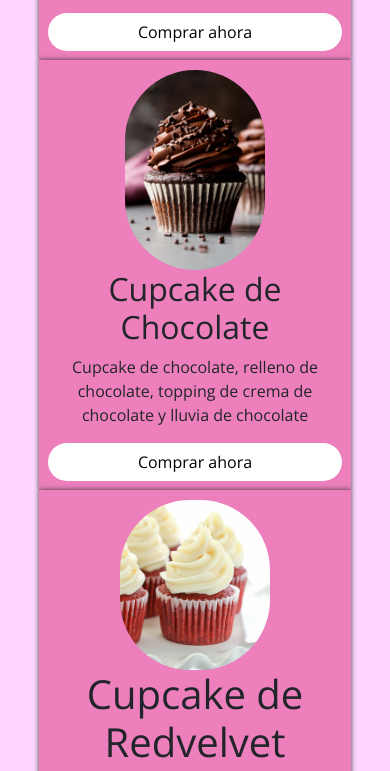
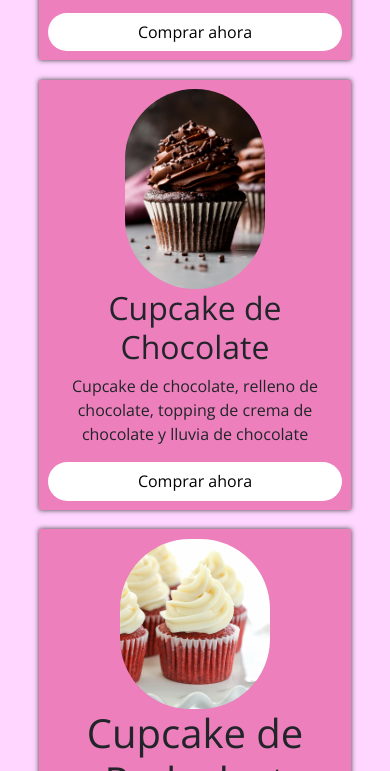
Before and after one commit to Stefanyvl2210/CoffeeCake-Shop, a plain HTML site: page index.html in a window 390 px wide. Shown: the part 695-1466 px from the top of the page. Drawn offline with nearby package versions, Linux system fonts and the light colour scheme.

Commit message:
Update mobile.css

```diff
--- a/css/mobile.css
+++ b/css/mobile.css
@@ -1,6 +1,8 @@
 @media (max-width: 600px){/*para saber si se está viendo desde un cel*/
 
-
+    .nav li{
+        padding-right: 1%;
+    }
     .product, .witness{
         margin: auto;
         margin-left: 10%;
@@ -25,7 +27,8 @@
         width: 150px;
     }
 
-    .container{
+    .product{
+        padding-bottom: 5%;
+    }
 
-    }
 }
```
